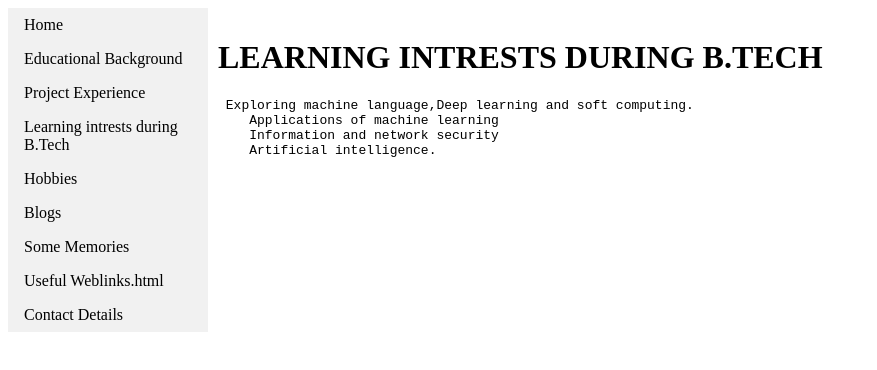
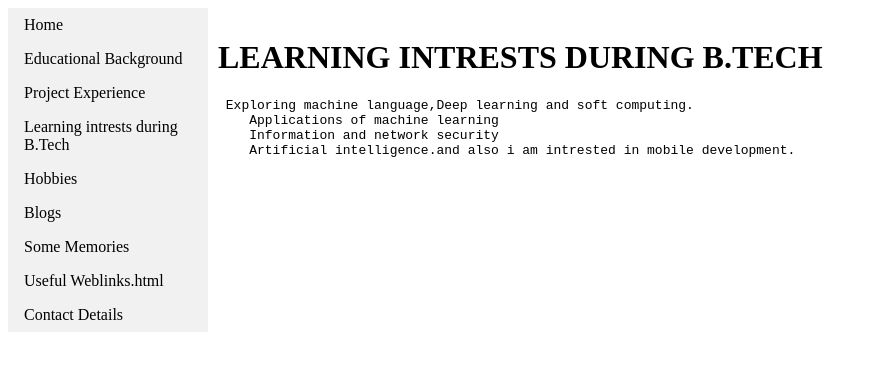
Before and after one commit to vamshisomarapu/index, a plain HTML site: page learning.html in a window 1280 px wide. Shown: the whole page, without its empty margins (0-877 px from the left). Drawn offline with Linux system fonts and the light colour scheme.

Commit message:
Update learning.html

```diff
--- a/learning.html
+++ b/learning.html
@@ -24,7 +24,7 @@
 <pre> Exploring machine language,Deep learning and soft computing.
     Applications of machine learning
     Information and network security
-    Artificial intelligence. </pre>
+    Artificial intelligence.and also i am intrested in mobile development.</pre>
 </div>
 </body>
 </html>
```
